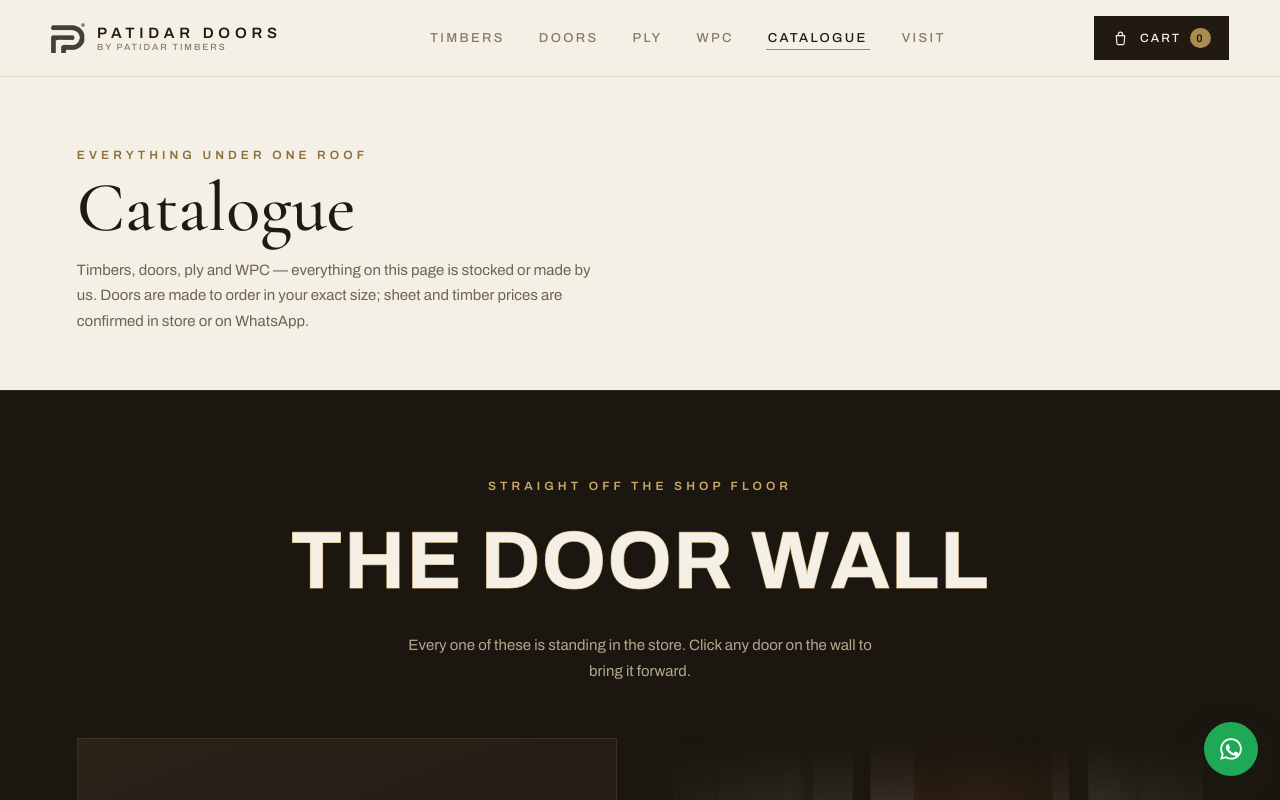
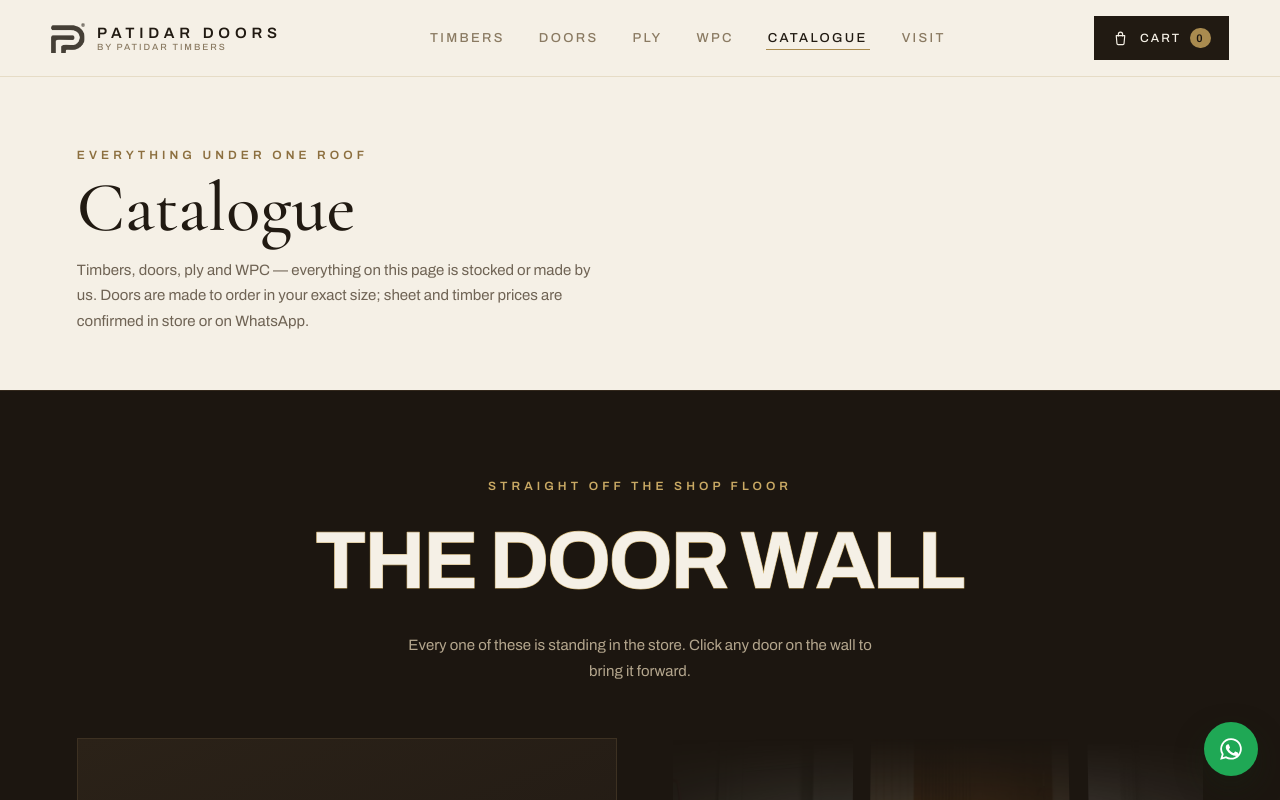
Before and after one commit to WeWake1/Patidar_doors, a React (Vite) app: page /shop in a window 1280 px wide. Shown: the top 800 px of the page. Built offline with nearby package versions, Linux system fonts and the light colour scheme.

Commit message:
fixed the stroke text animation a bit

```diff
--- a/src/components/DoorWall.tsx
+++ b/src/components/DoorWall.tsx
@@ -75,16 +75,20 @@ export function DoorWall() {
           <Suspense fallback={<span className="doorwall__title-fb">{TITLE}</span>}>
             <StrokeText
               text={TITLE}
-              trigger="scroll"
-              fillMode="wipe"
+              trigger="hover"
+              fillMode="fade"
+              /* brand gold on cream, not the reactbits violet/slate */
               strokeColor="#c9a964"
               fillColor="#f5f0e6"
               strokeWidth={1.6}
-              fontSize={120}
+              drawDuration={1.7}
+              fillDelay={0.3}
+              stagger={0.04}
+              ease="sine.inOut"
+              fontSize={128}
               fontWeight={800}
-              letterSpacing={2}
-              drawDuration={1.5}
-              stagger={0.045}
+              letterSpacing={-4}
+              reverse={false}
             />
           </Suspense>
         </h2>
```
Also changed, not shown: 1 other file (tests, documents, lock files or other folders).
